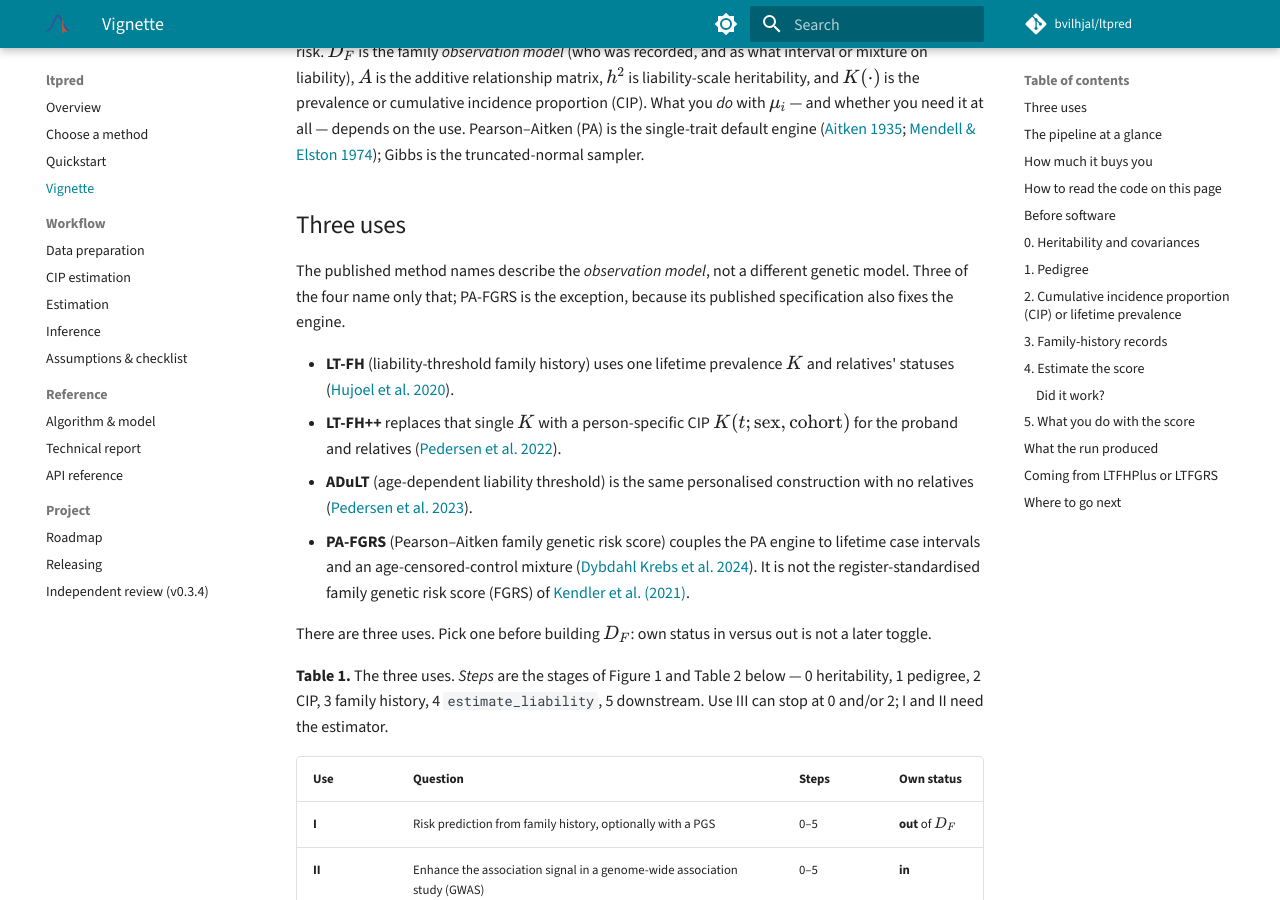
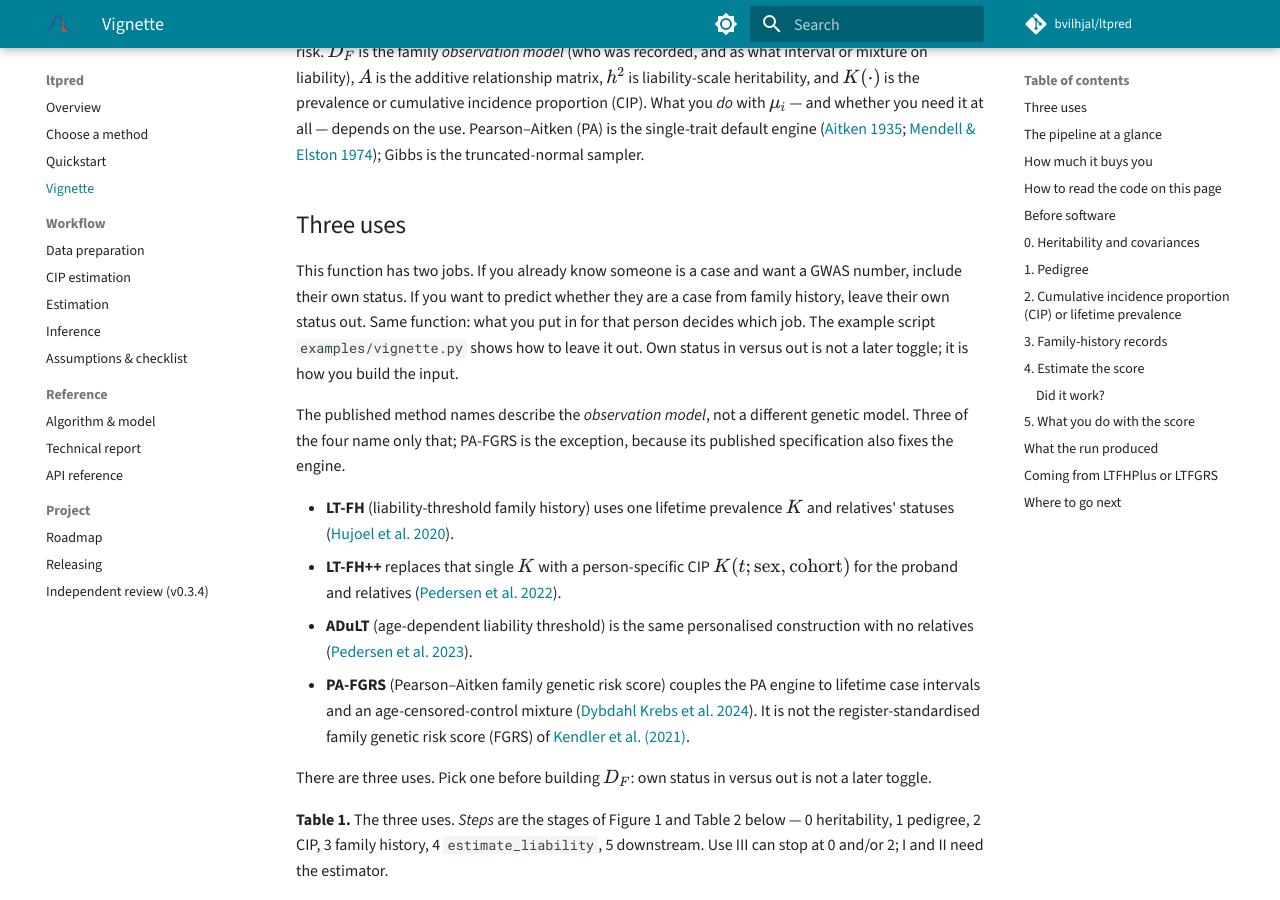
Before and after one commit to bvilhjal/ltpred, an MkDocs documentation site: the page built from docs/vignette.md, in a window 1280 px wide and 900 px high, scrolled down 331 px. Built offline with MkDocs 1.6.1 and Material for MkDocs 9.7.7, drawn with Linux system fonts in a browser that asks for light colours; comment, search, counter and statistics services are not loaded.

Commit message:
Docs: GWAS vs prediction distinction
Same function, two jobs: include own status for a GWAS number, leave it out of the input to predict from family history. Example script shows how. Docs only.

```diff
--- a/docs/vignette.md
+++ b/docs/vignette.md
@@ -25,6 +25,13 @@ and whether you need it at all — depends on the use. Pearson–Aitken
 Gibbs is the truncated-normal sampler.
 
 ## Three uses
+
+This function has two jobs. If you already know someone is a case and want a
+GWAS number, include their own status. If you want to predict whether they
+are a case from family history, leave their own status out. Same function:
+what you put in for that person decides which job. The example script
+`examples/vignette.py` shows how to leave it out. Own status in versus out
+is not a later toggle; it is how you build the input.
 
 The published method names describe the *observation model*, not a
 different genetic model. Three of the four name only that; PA-FGRS is
```
Also changed, not shown: README.md (+19 -7 lines).
